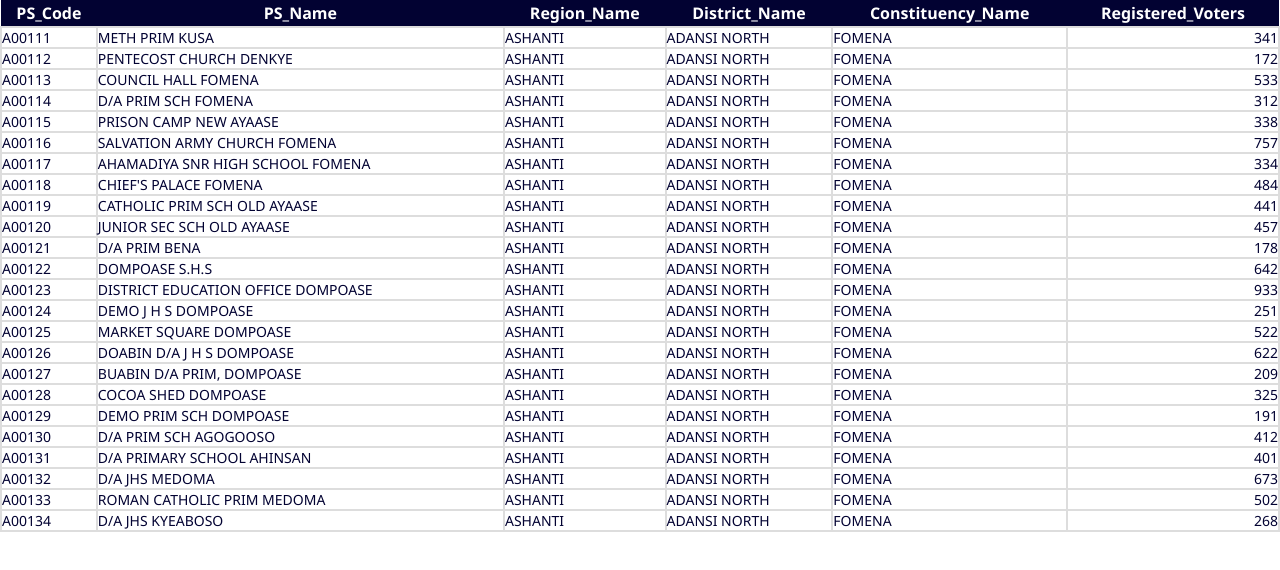
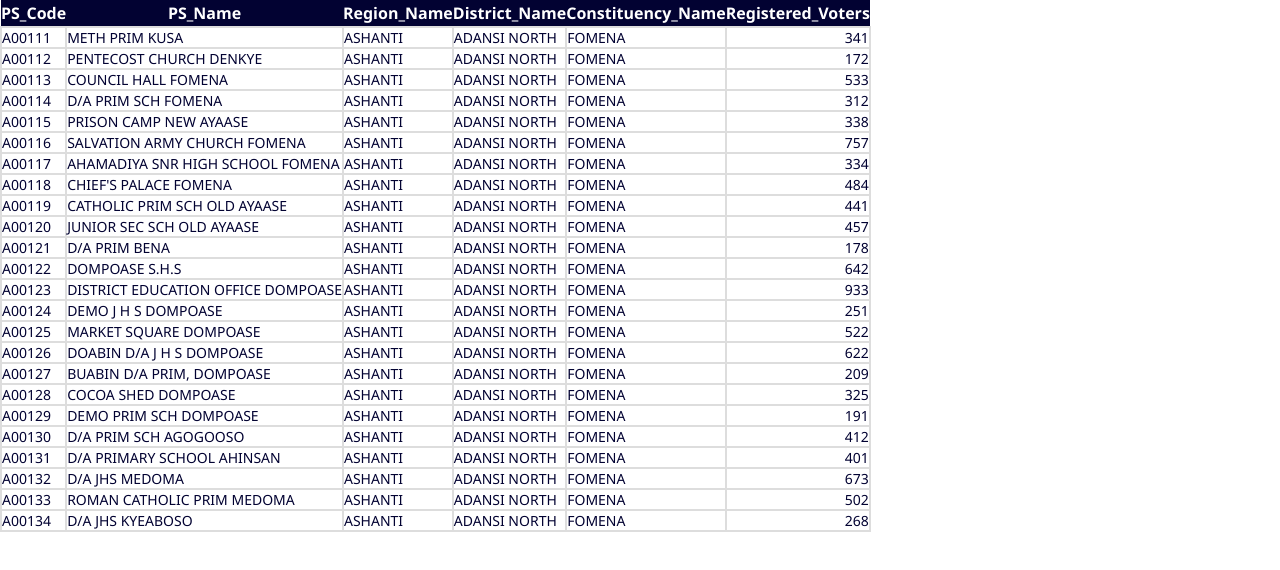
Before and after one commit to julietoge/Voting-Table, a plain HTML site: page index.html in a window 1280 px wide. Drawn offline with Linux system fonts and the light colour scheme.

Commit message:
Update style.css

```diff
--- a/assets/css/style.css
+++ b/assets/css/style.css
@@ -14,8 +14,6 @@ body {
 }
 
 .table-control table {
-  width: 100%;
-  height: 100%;
   border-collapse: collapse;
 }
 
```
